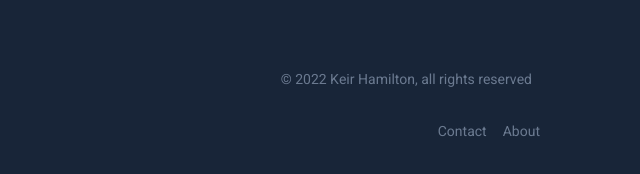
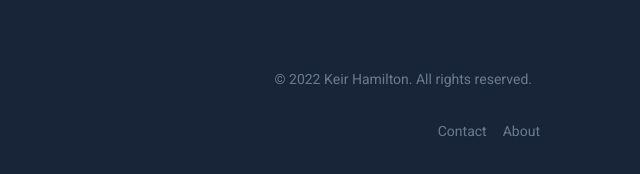
Before and after one commit to keirhami/kh, a plain HTML site: page index.html in a window 1280 px wide. Shown: the part 2565-2739 px from the top of the page, 640-1280 px from the left. Drawn offline with nearby package versions, Linux system fonts and the light colour scheme.

Commit message:
Update index.html

```diff
--- a/index.html
+++ b/index.html
@@ -182,7 +182,7 @@
                             </a>
                         </li>
                     </ul>-->
-                    <div class="footer-copyright">&copy; 2022 Keir Hamilton, all rights reserved</div>
+                    <div class="footer-copyright">&copy; 2022 Keir Hamilton. All rights reserved.</div>
                 </div>
             </div>
         </footer>
```
